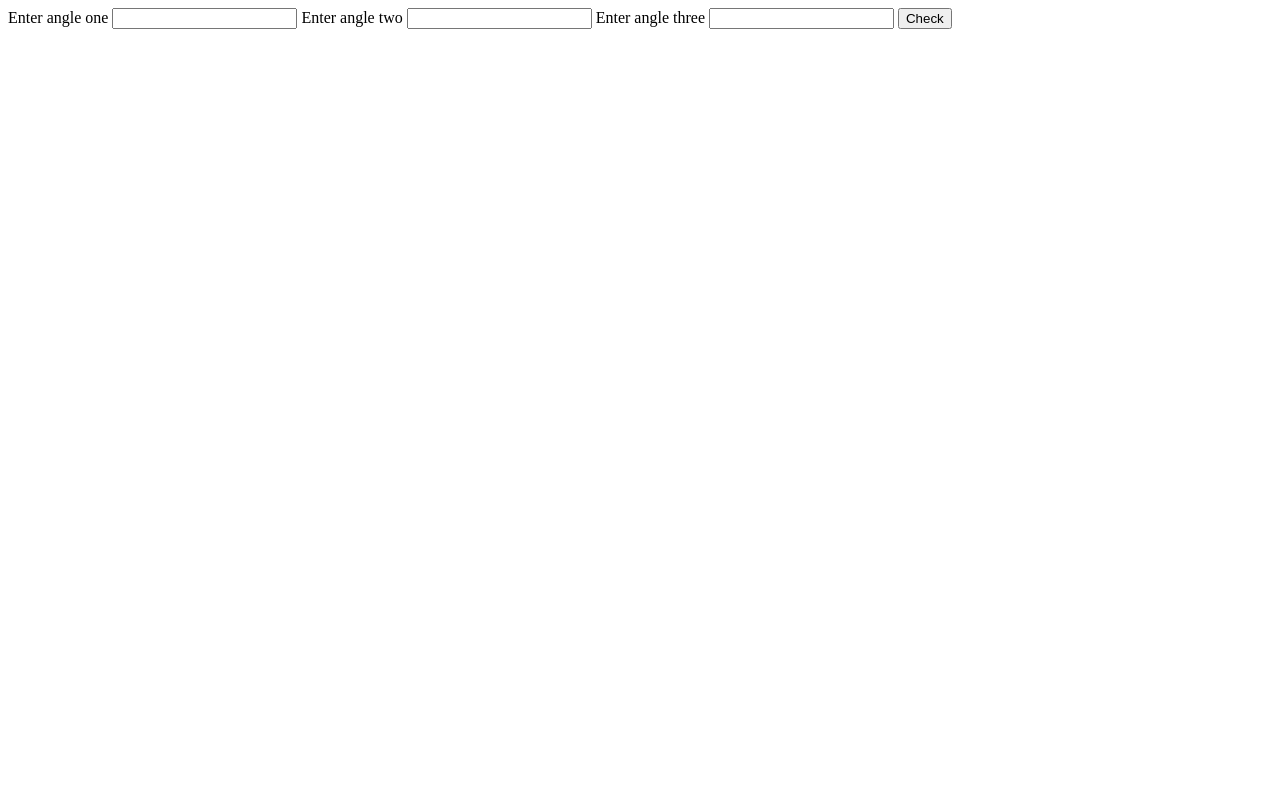
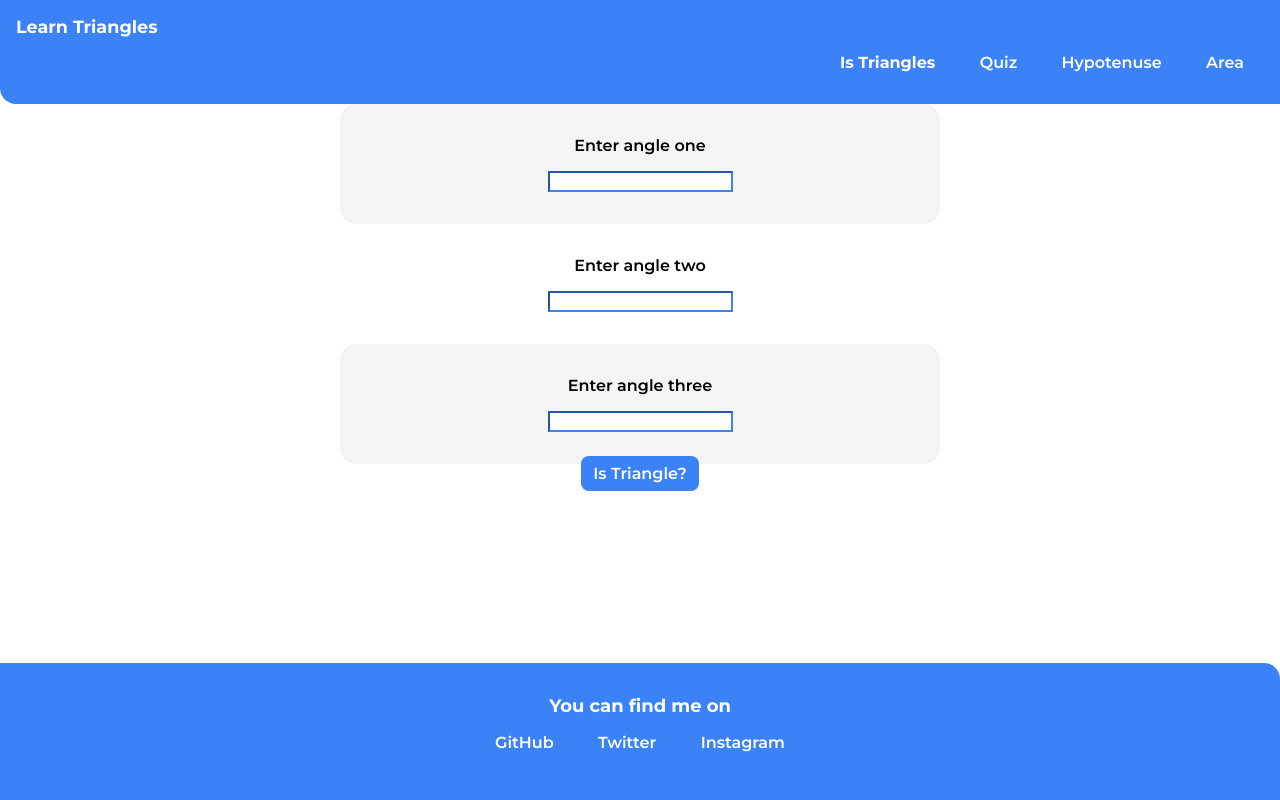
Before and after one commit to AravindHarihar/LearnTriagles, a plain HTML site: page istriangle.html in a window 1280 px wide. Drawn offline with Linux system fonts and the light colour scheme.

Commit message:
added styling to isTriangle

```diff
--- a/istriangle.html
+++ b/istriangle.html
@@ -4,18 +4,60 @@
     <meta charset="UTF-8">
     <meta http-equiv="X-UA-Compatible" content="IE=edge">
     <meta name="viewport" content="width=device-width, initial-scale=1.0">
+    <link rel="stylesheet" href="style.css">
     <title>Learn Triangles</title>
 </head>
 <body>
 
+    <nav class="navigation container">
+        <div class="navBrand">Learn Triangles</div>
+        <ul class="list-non-bullet nav-pills">
+            <li class="list-item-inline">
+                <a class="link link-active" href="">Is Triangles</a>
+            </li>
+            <li class="list-item-inline">
+                <a class="link" href="/quiz.html">Quiz</a>
+            </li>
+            <li class="list-item-inline">
+                <a class="link" href="hypotenuse.html">Hypotenuse</a>
+            </li>
+            <li class="list-item-inline">
+                <a class="link" href="area.html">Area</a>
+            </li>
+        </ul>
+    </nav>
+
+    <div class=" container container-center">
+        <div class="section ow">
             <label for="angle1">Enter angle one</label>
             <input type="number" class="angle-input"/>
+        </div>
+        <div class="section">
             <label for="angle1">Enter angle two</label>
             <input type="number" class="angle-input"/>
+        </div>
+
+        <div class="section ow">
             <label for="angle1">Enter angle three</label>
             <input type="number" class="angle-input"/>
-    <button id="is-triangle-btn">Check</button>
-    <div id="output"></div>
+        </div>
+        <a class="link primary-link checkBtn" id="is-triangle-btn"> Is Triangle?</a>
+
+        <!-- <button id="is-triangle-btn">Check</button> -->
+        <div id="output" class="hero hero-heading"></div>
+
+    </div>
+
+    <footer class="footer">
+        <div class="footer-header">You can find me on</div>
+        <ul class="social-links list-non-bullet">
+            <li class="list-item-inline "><a class="link" href="https://github.com/AravindHarihar">GitHub</a></li>
+            <li class="list-item-inline "><a class="link" href="https://github.com/AravindHarihar">Twitter</a></li>
+            <li class="list-item-inline "><a class="link" href="https://github.com/AravindHarihar">Instagram</a></li>
+        </ul>
+    </footer>
+
+
     <script src="/istriangle.js"></script>
 </body>
 </html>
--- a/istriangle.js
+++ b/istriangle.js
@@ -7,10 +7,10 @@ function isTriangle(){
     const sumOfAngles = calculateSumOfAngles(Number(inputs[0].value),Number(inputs[1].value),Number(inputs[2].value))
 
     if(sumOfAngles === 180){
-        output1.innerText = "Yay It is a triangle";
+        output1.innerText = "Yay, It is a triangle!";
         console.log("Yay, it is a triangle");
     } else{
-        output1.innerText = "Uh Oh! It is not a triangle";
+        output1.innerText = "Uh Oh! It is not a triangle :(";
     }
 }
 
--- /dev/null
+++ b/style.css
@@ -0,0 +1,186 @@
+@import url('https://fonts.googleapis.com/css2?family=Montserrat:ital,wght@0,600;0,700;0,800;1,400&display=swap');
+
+:root {
+    --primary-color: #3B82F6;
+    --gray-color: #6B7280;
+    --offWhite-color: #F3F4F6;
+}
+
+body {
+    font-family: 'Montserrat', sans-serif;
+    margin: 0px;
+}
+
+.container {
+    padding-left: 1rem;
+    padding-right: 1rem;
+}
+
+.container-center {
+    text-align: center;
+    max-width: 600px;
+    margin: auto;
+}
+
+.link {
+    padding: 0.5rem 0.75rem 0.5rem 0.75rem;
+    text-decoration: none;
+    margin-top: 20rem;
+
+}
+
+.primary-link {
+
+    background-color: var(--primary-color);
+    text-decoration: none;
+    border-radius: 0.5rem;
+    color: white;
+}
+
+.secondary-link {
+    color: var(--primary-color);
+    border-radius: 0.5rem;
+    border: 1px solid var(--primary-color);
+    text-decoration: none;
+    margin-left: 1rem;
+}
+
+hr {
+    margin: 2rem 0rem;
+}
+
+.list-non-bullet {
+    list-style: none;
+    text-decoration: none;
+
+}
+
+.list-item-inline {
+    display: inline;
+    padding: 0rem 0.5rem;
+    text-decoration: none;
+}
+
+.list-padding{
+    padding-top: 1rem;
+    padding-bottom: 1rem;
+}
+
+.navigation {
+    background-color: var(--primary-color);
+    color: white;
+    padding: 1rem;
+    border-bottom-left-radius: 1rem;
+}
+
+.navigation .navBrand {
+    font-weight: bolder;
+    font-size: 1.1rem;
+}
+
+.navigation .link {
+    color: white;
+    text-decoration: none;
+
+}
+
+.navigation .nav-pills {
+    text-align: right;
+    text-decoration: none;
+}
+
+.navigation .link-active {
+    font-weight: bolder;
+
+}
+
+.hero {
+    padding: 2rem;
+}
+
+.hero .hero-image {
+    max-width: 350px;
+    display: block;
+    margin: auto;
+}
+
+.hero .hero-heading {
+    text-align: center;
+    padding-top: 1rem;
+    font-size: 5rem;
+    color: var(--gray-color);
+}
+
+.hero .hero-highlighted {
+    color: var(--primary-color);
+}
+
+
+/** Section**/
+
+.section{
+    padding: 2rem;
+}
+
+.section h1{
+    text-align: center;
+}
+
+.ow{
+    background-color: var(--offWhite-color);
+    border-radius: 1rem;
+}
+
+
+.footer{
+    background-color: var(--primary-color);
+    border-top-right-radius: 1rem;
+    padding: 2rem;
+    text-align: center;
+    color: white;
+}
+
+.footer .link{
+    color: white;
+}
+
+.social-links{
+    padding-bottom: 0rem;
+}
+
+.footer ul{
+    padding-inline-start: 0px;
+}
+
+.footer-header{
+    font-weight: bold;
+    font-size: large;
+}
+
+.highlighted-text{
+    color: var(--primary-color);
+}
+
+.ppadding{
+    padding-bottom: 0.5rem;
+}
+
+.angle-input{
+
+    display: block;
+    margin: auto;
+    margin-top: 1rem;
+    border-color: var(--primary-color);
+
+}
+
+.section label{
+    text-align: center;
+}
+
+.checkBtn{
+    margin-top: 5rem;
+}
+
+html, body {padding:0; margin:0; height:100%;}
+footer{position: absolute; bottom: 0; left: 0; right: 0;}
```
Also changed, not shown: quiz.html (+20 -0 lines). Lines whose indentation alone changed are shown as unchanged.
